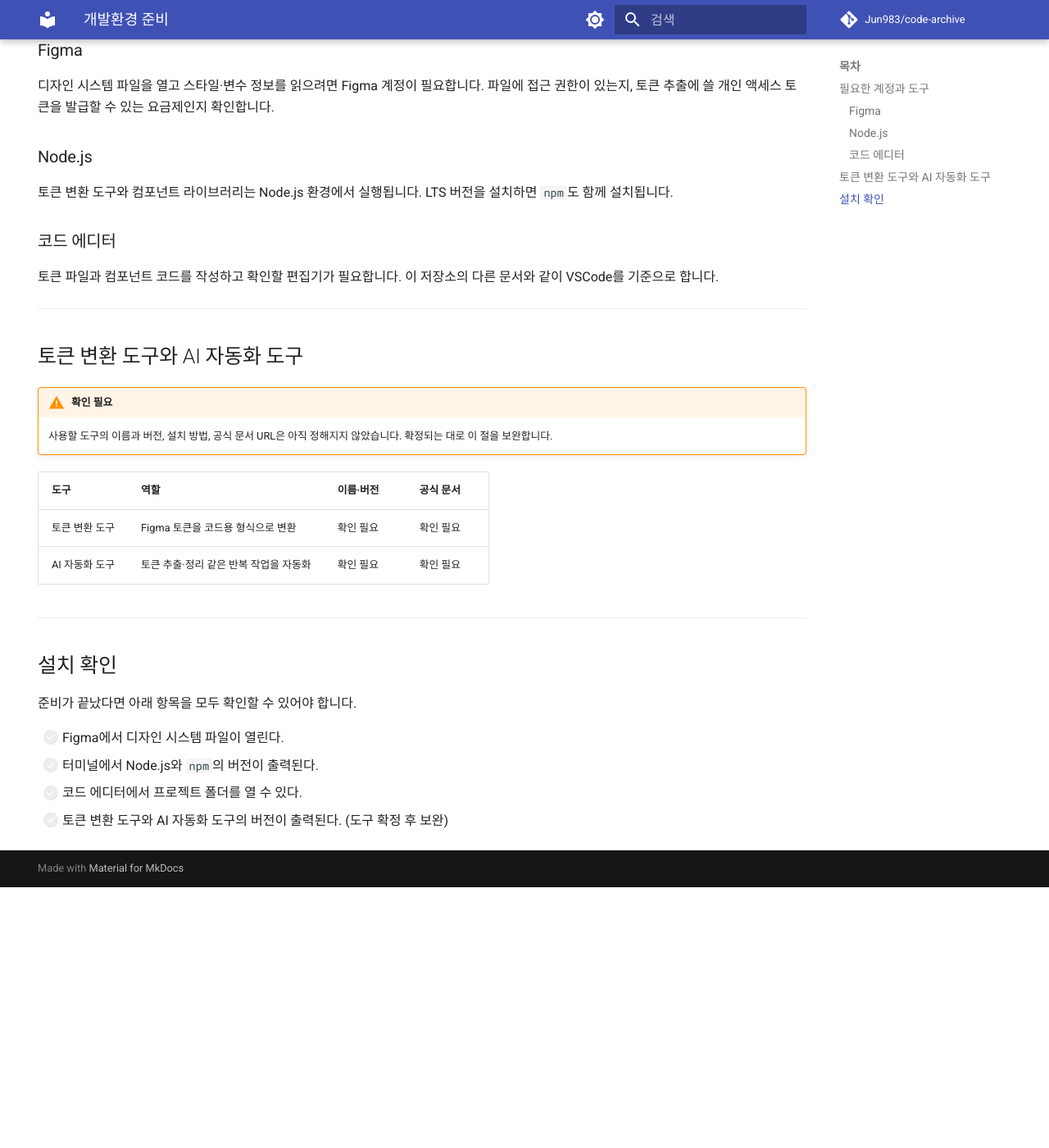
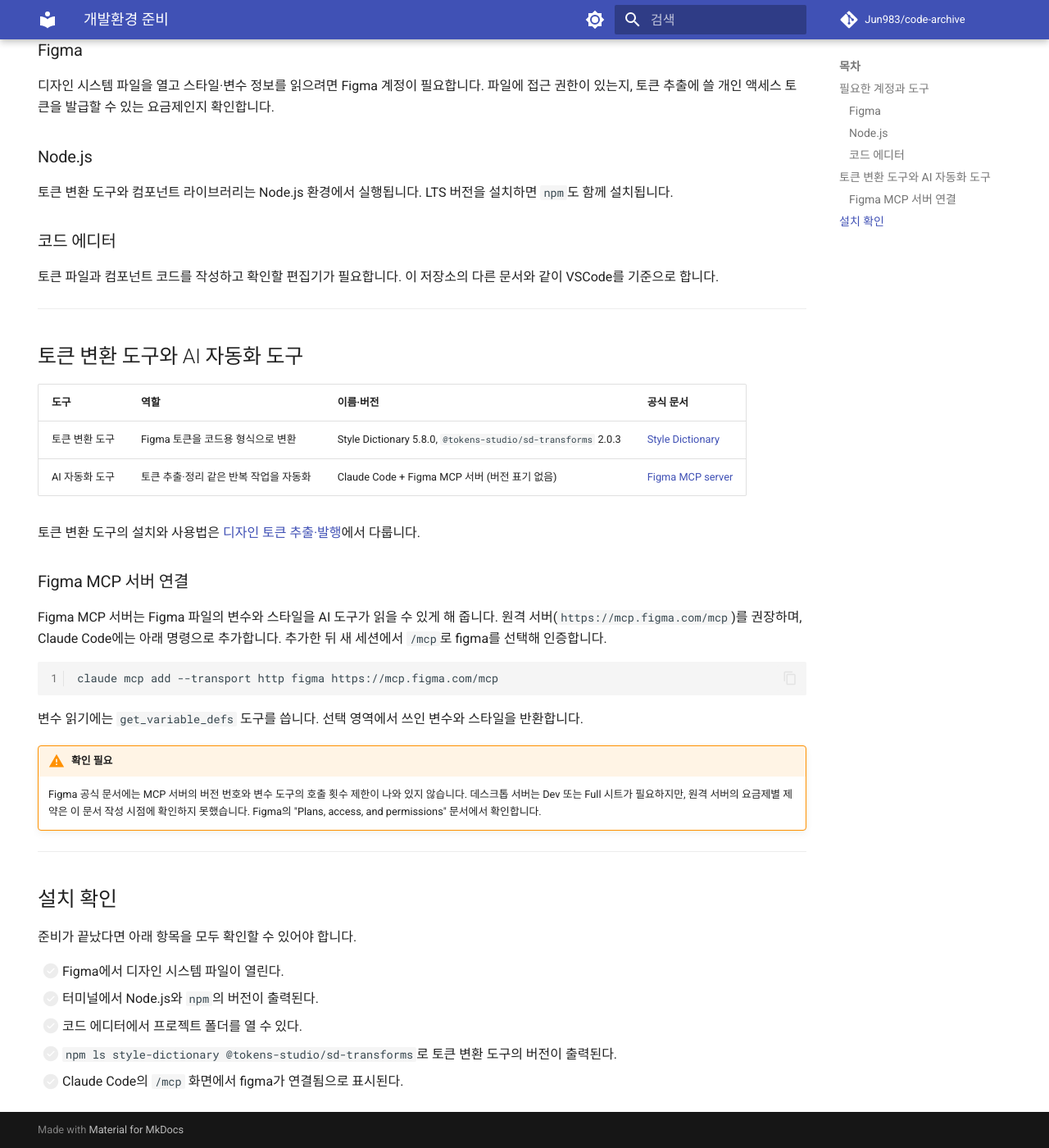
Before and after one commit to Jun983/code-archive, an MkDocs documentation site: the page built from docs/design-system/setup.md, in a window 1280 px wide and 1400 px high, scrolled down 651 px. Shown: the whole window at 82% size. Built offline with MkDocs 1.6.1 and Material for MkDocs 9.7.7, drawn with Linux system fonts in a browser that asks for light colours; comment, search, counter and statistics services are not loaded; before the commit the page ends 1733 px from its top, so only the background shows below that.

Commit message:
docs(design-system): 개발환경 문서에 토큰 변환·AI 자동화 도구 반영 (#88)
Co-authored-by: byeongjun.cho <byeongjun.cho@lobas.go.kr>
Co-authored-by: Claude Sonnet 5.5 <noreply@anthropic.com>

````diff
--- a/docs/design-system/setup.md
+++ b/docs/design-system/setup.md
@@ -36,13 +36,25 @@ hide:
 
 ## 토큰 변환 도구와 AI 자동화 도구
 
-!!! warning "확인 필요"
-    사용할 도구의 이름과 버전, 설치 방법, 공식 문서 URL은 아직 정해지지 않았습니다. 확정되는 대로 이 절을 보완합니다.
-
 | 도구 | 역할 | 이름·버전 | 공식 문서 |
 |---|---|---|---|
-| 토큰 변환 도구 | Figma 토큰을 코드용 형식으로 변환 | 확인 필요 | 확인 필요 |
-| AI 자동화 도구 | 토큰 추출·정리 같은 반복 작업을 자동화 | 확인 필요 | 확인 필요 |
+| 토큰 변환 도구 | Figma 토큰을 코드용 형식으로 변환 | Style Dictionary 5.8.0, `@tokens-studio/sd-transforms` 2.0.3 | [Style Dictionary](https://styledictionary.com/) |
+| AI 자동화 도구 | 토큰 추출·정리 같은 반복 작업을 자동화 | Claude Code + Figma MCP 서버 (버전 표기 없음) | [Figma MCP server](https://developers.figma.com/docs/figma-mcp-server/) |
+
+토큰 변환 도구의 설치와 사용법은 [디자인 토큰 추출·발행](design-tokens.md)에서 다룹니다.
+
+### Figma MCP 서버 연결
+
+Figma MCP 서버는 Figma 파일의 변수와 스타일을 AI 도구가 읽을 수 있게 해 줍니다. 원격 서버(`https://mcp.figma.com/mcp`)를 권장하며, Claude Code에는 아래 명령으로 추가합니다. 추가한 뒤 새 세션에서 `/mcp`로 figma를 선택해 인증합니다.
+
+```bash
+claude mcp add --transport http figma https://mcp.figma.com/mcp
+```
+
+변수 읽기에는 `get_variable_defs` 도구를 씁니다. 선택 영역에서 쓰인 변수와 스타일을 반환합니다.
+
+!!! warning "확인 필요"
+    Figma 공식 문서에는 MCP 서버의 버전 번호와 변수 도구의 호출 횟수 제한이 나와 있지 않습니다. 데스크톱 서버는 Dev 또는 Full 시트가 필요하지만, 원격 서버의 요금제별 제약은 이 문서 작성 시점에 확인하지 못했습니다. Figma의 "Plans, access, and permissions" 문서에서 확인합니다.
 
 ---
 
@@ -53,4 +65,5 @@ hide:
 - [ ] Figma에서 디자인 시스템 파일이 열린다.
 - [ ] 터미널에서 Node.js와 `npm`의 버전이 출력된다.
 - [ ] 코드 에디터에서 프로젝트 폴더를 열 수 있다.
-- [ ] 토큰 변환 도구와 AI 자동화 도구의 버전이 출력된다. (도구 확정 후 보완)
+- [ ] `npm ls style-dictionary @tokens-studio/sd-transforms`로 토큰 변환 도구의 버전이 출력된다.
+- [ ] Claude Code의 `/mcp` 화면에서 figma가 연결됨으로 표시된다.
````
